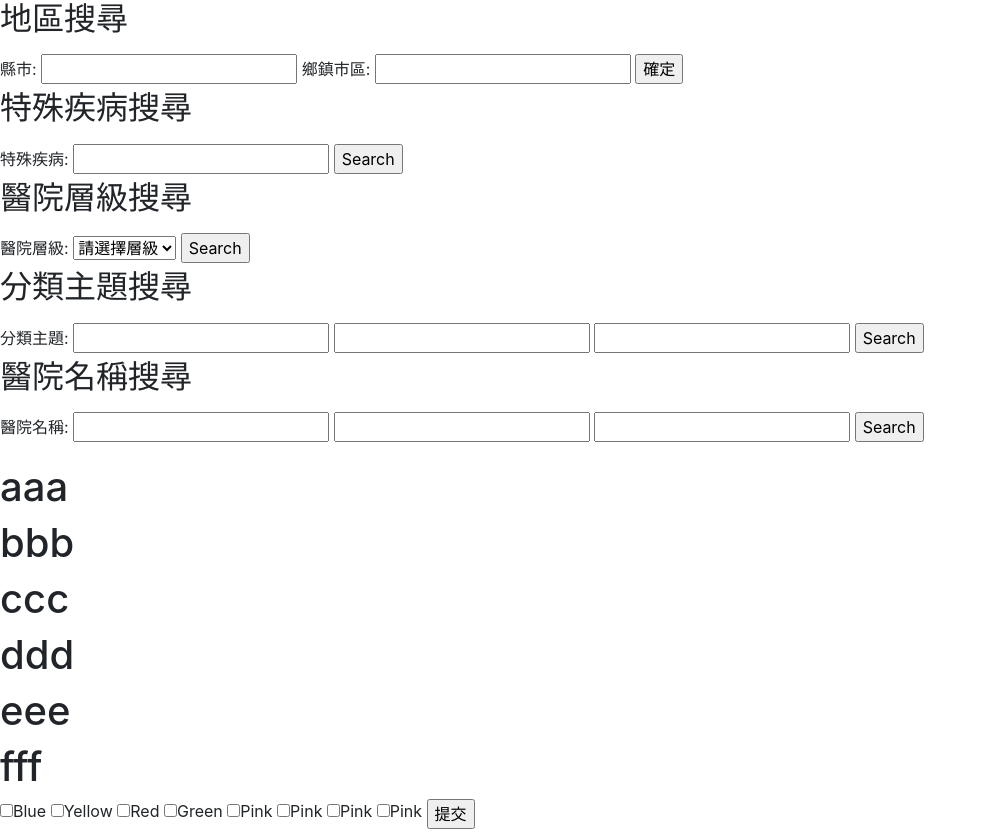
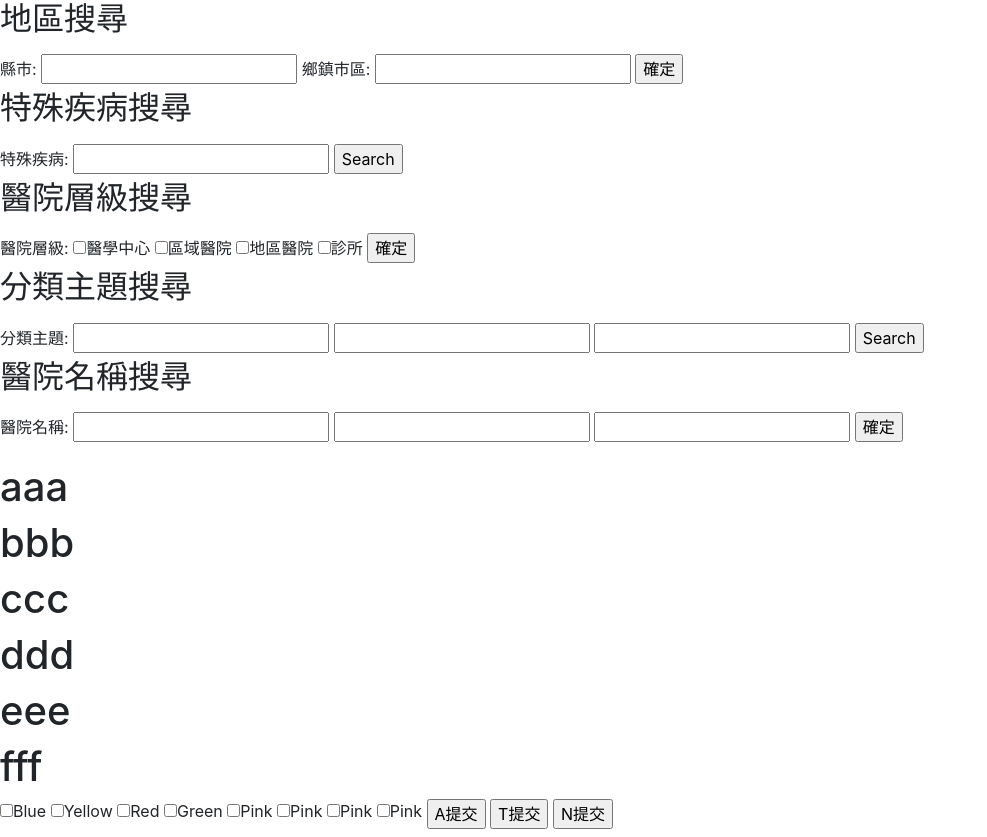
Before and after one commit to ChengIHsuan/Flask, a Flask app: page / in a window 1280 px wide. Shown: the whole page, without its empty margins (0-987 px from the left). Run offline with Flask 2, Linux system fonts and the light colour scheme; some libraries are stand-ins or nearby versions.

Commit message:
1201_searchType/searchName

```diff
--- a/app.py
+++ b/app.py
@@ -29,15 +29,16 @@ def panduan():
             #從前端searchArea.html的unputbox的name抓使用者輸入的值
             county = request.form.get("county")
             township = request.form.get("township")
-            items = request.values.getlist('items')
+            items = request.values.getlist('item')
             ##使用class Hospital()裡面的search_area方法
             return Search().search_area(county, township, items)
         elif 'searchDisease' in request.form:
             disease = request.form.get('disease')
             return Search().search_disease(disease)
         elif 'searchType' in request.form:
-            type = request.form.get('type')
-            return Search().search_type(type)
+            types = request.values.getlist('type')
+            items = request.values.getlist("item")
+            return Search().search_type(types, items)
         elif 'searchCategory' in request.form:
             keyword1 = request.form.get('keyword1')
             keyword2 = request.form.get('keyword2')
@@ -55,7 +56,8 @@ def panduan():
             names.append(name1)
             names.append(name2)
             names.append(name3)
-            return Search().search_name(names)
+            items = request.values.getlist("item")
+            return Search().search_name(names, items)
         elif 'area' in request.form:
             county = request.form.get("county")
             township = request.form.get("township")
--- a/templates/searchArea.html
+++ b/templates/searchArea.html
@@ -83,14 +83,13 @@
     <h2>醫院層級搜尋</h2>
     <p></p>
     <label>醫院層級:</label>
-    <select name="type">
-        <option selected>請選擇層級</option>
-        <option value="1">醫學中心</option>
-        <option value="2">區域醫院</option>
-        <option value="3">地區醫院</option>
-        <option value="4">診所</option>
-    </select>
-    <input type="submit" name="searchType" value="Search">
+    <input type="checkbox" value="1" name="type" >醫學中心
+    <input type="checkbox" value="2" name="type" >區域醫院
+    <input type="checkbox" value="3" name="type" >地區醫院
+    <input type="checkbox" value="4" name="type" >診所
+    <a href="#checkBox">
+        <input type="button" value="確定">
+    </a>
 
     <h2>分類主題搜尋</h2>
     <p></p>
@@ -106,7 +105,9 @@
     <input type="textbox" name="name1">
     <input type="textbox" name="name2">
     <input type="textbox" name="name3">
-    <input type="submit" name="searchName" value="Search">
+    <a href="#checkBox">
+        <input type="button" value="確定">
+    </a>
 <p></p>
 <h1>aaa</h1><h1>bbb</h1><h1>ccc</h1><h1>ddd</h1><h1>eee</h1><h1>fff</h1>
     <div style=" display: inline-block;vertical-align: top;" id="checkBox">
@@ -124,7 +125,9 @@
         <input type="checkbox" value="m.m_7" name="item" onclick="onCheckBox(this)">Pink
         <input type="checkbox" value="m.m_8" name="item" onclick="onCheckBox(this)">Pink
     </div>
-    <input type="submit" name="area" value="提交"  onclick="onSubmitVote()">
+    <input type="submit" name="searchArea" value="A提交"  onclick="onSubmitVote()">
+    <input type="submit" name="searchType" value="T提交"  onclick="onSubmitVote()">
+    <input type="submit" name="searchName" value="N提交"  onclick="onSubmitVote()">
 
     <h2></h2>
     <div id="results">
```
